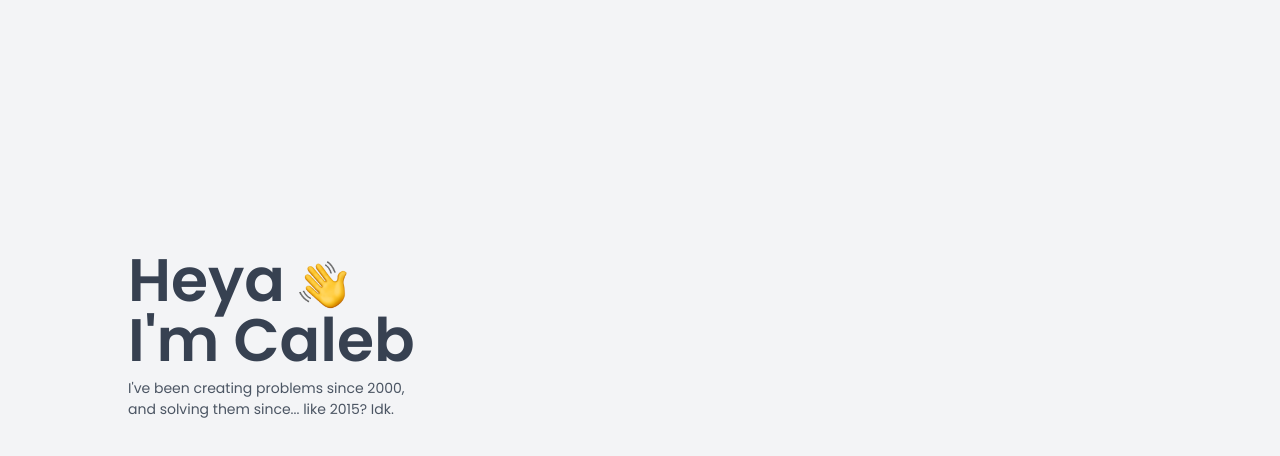
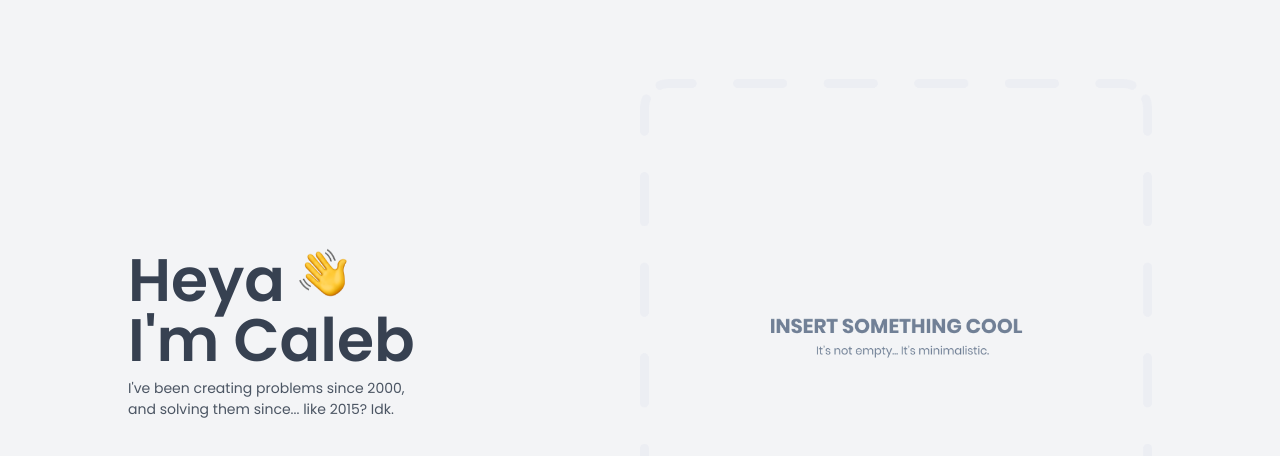
Before and after one commit to Calebhino/Calebhino.github.io, a plain HTML site: page index.html in a window 1280 px wide. Shown: the part 60-516 px from the top of the page. Drawn offline with nearby package versions, Linux system fonts and the light colour scheme.

Commit message:
Add hero image

```diff
--- a/index.html
+++ b/index.html
@@ -75,15 +75,15 @@
 				blog
 			</h2>
 		</div>
-		<div class="w-full h-5/6 px-8 md:px-32 flex">
-			<div class="my-auto">
+		<div class="w-full h-5/6 px-8 md:px-32 flex grid grid-cols-2">
+			<div class="my-auto col-span-2 md:col-span-1">
 				<h1
 					class="text-5xl sm:text-6xl font-bold text-gray-700 leading-snug"
 				>
 					Heya
 					<img
 						src="images/handWave-Emoji.png"
-						class="w-12 h-12 inline"
+						class="w-12 h-12 inline animate-bounce"
 					/>
 					<br />
 					I'm Caleb
@@ -97,6 +97,9 @@
 					Idk.
 				</h3>
 			</div>
+			<div class="my-auto col-span-2 md:col-span-1">
+				<img src="images/notSoTempImage.png" />
+			</div>
 		</div>
 
 		<script src="https://unpkg.com/ionicons@5.4.0/dist/ionicons.js"></script>
```
Also changed, not shown: images/notSoTempImage.png (added), 1 other file.
